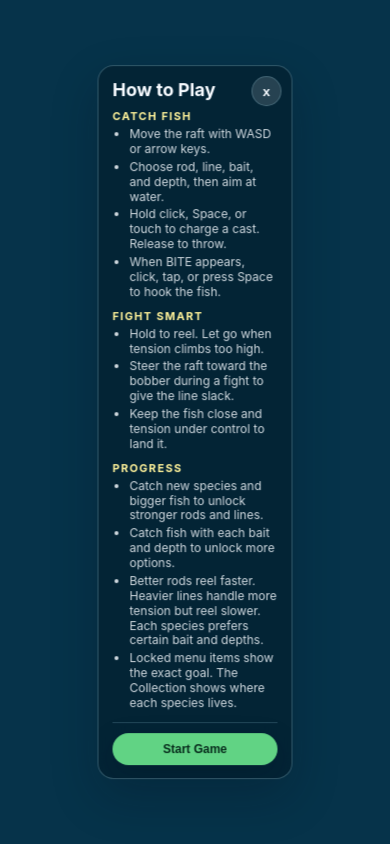
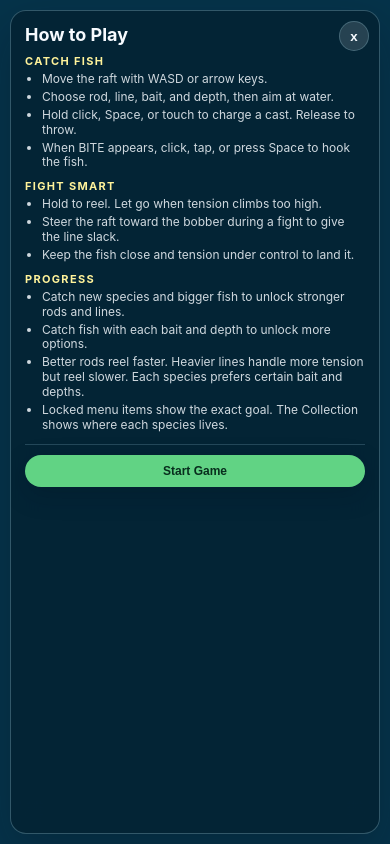
Before and after one commit to chrisfahey1010/castaway, a website built with Vite: page index.html in a window 390 px wide. Built offline with nearby package versions, Linux system fonts and the light colour scheme; what @babylonjs/core would draw is missing.

Commit message:
fix: improve mobile how-to card layout

```diff
--- a/src/style.css
+++ b/src/style.css
@@ -895,7 +895,8 @@ button {
     transform: translateX(-50%);
   }
 
-  .help-card {
+  .help-card,
+  .help-card.start-mode {
     top: max(10px, env(safe-area-inset-top));
     right: max(10px, env(safe-area-inset-right));
     bottom: max(10px, env(safe-area-inset-bottom));
@@ -905,6 +906,8 @@ button {
     transform: none;
     padding: 13px 14px;
     overflow: auto;
+    -webkit-overflow-scrolling: touch;
+    overscroll-behavior: contain;
   }
 
   .drawer h2,
```
